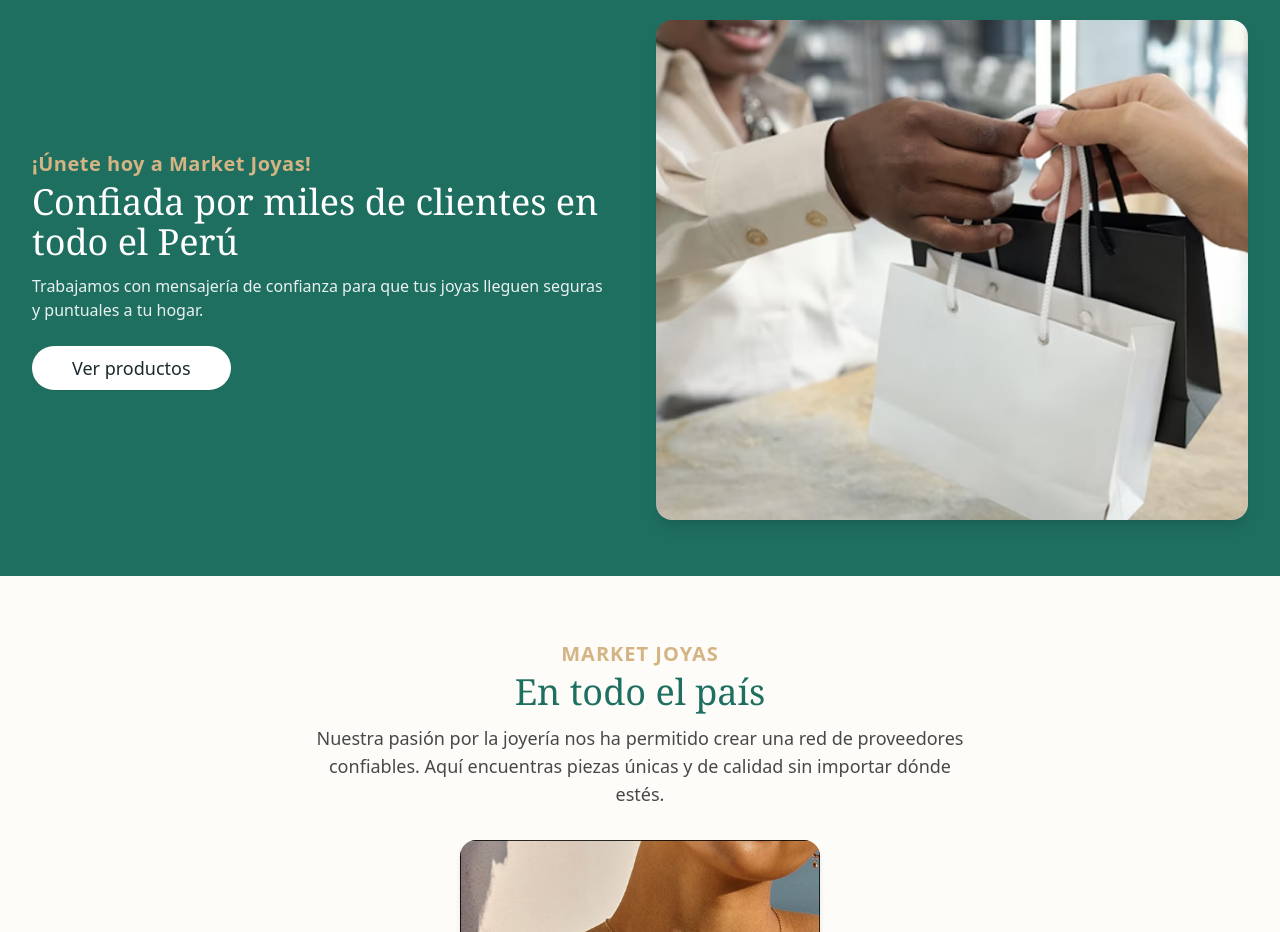
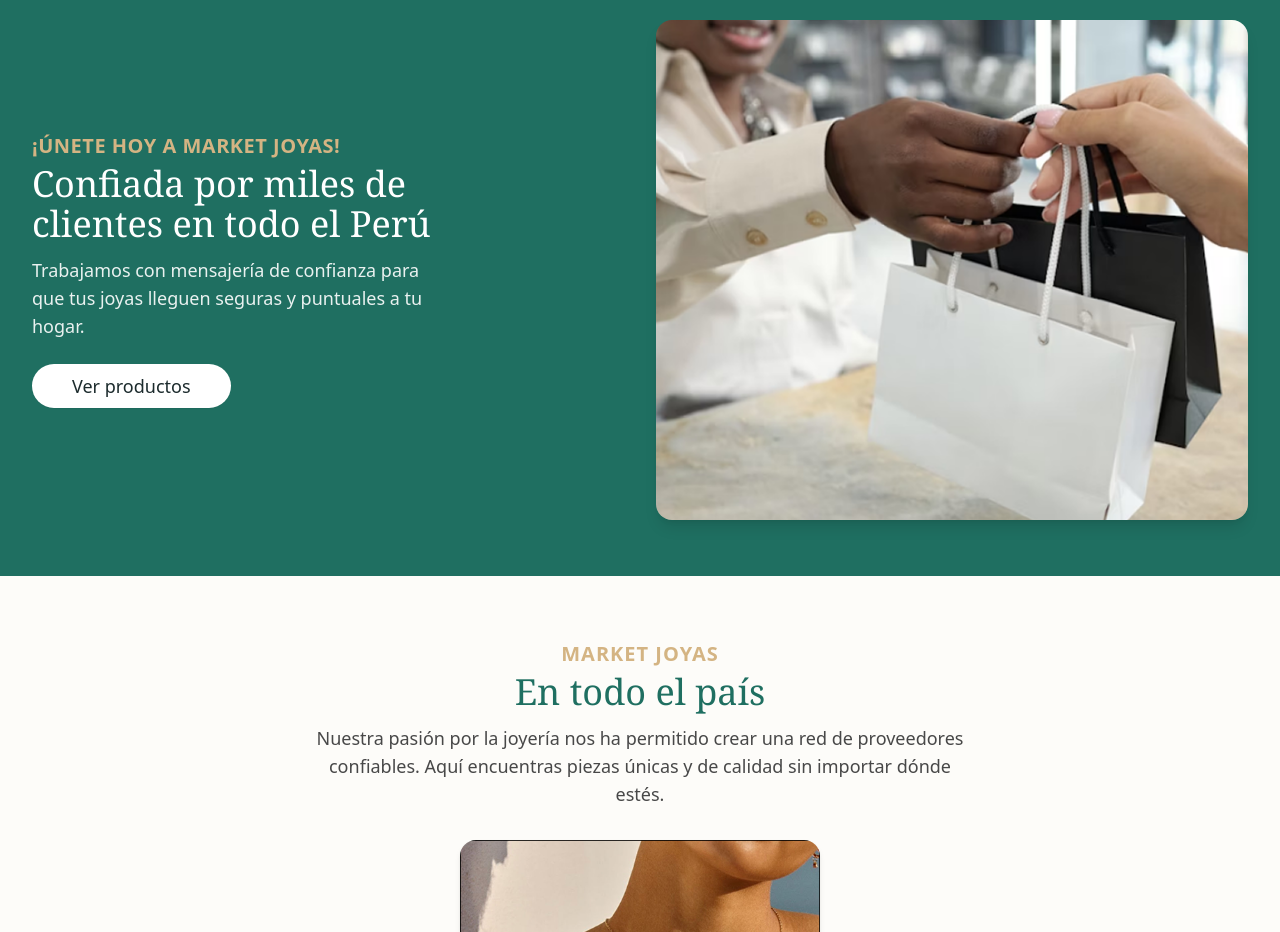
Before and after one commit to Ameteratzu/proyect-marketjoyas, a React (Vite) app: page /nosotros in a window 1280 px wide. Shown: the part 1140-2072 px from the top of the page. Built offline with nearby package versions, Linux system fonts and the light colour scheme.

Commit message:
ADD: se rediseño el texto

```diff
--- a/src/pages/About/components/BandCta.tsx
+++ b/src/pages/About/components/BandCta.tsx
@@ -9,13 +9,13 @@ export default function BandCta({ image = "/src/assets/about/EntregandoProductos
     <section className="bg-primary text-white mt-16 text-center md:text-left">
       <div className="container-p py-10 md:py-14 grid md:grid-cols-2 gap-8 items-center">
         <div className="order-2 md:order-1">
-          <p className="text-accent-warm font-bold text-xl tracking-wide">
+          <p className="text-accent-warm font-bold text-xl tracking-wide uppercase">
             {t("band.kicker")}
           </p>
-          <h3 className="mt-1 font-display text-3xl md:text-4xl">
+          <h3 className="mt-1 font-display text-3xl md:text-4xl max-w-lg">
             {t("band.title")}
           </h3>
-          <p className="mt-3 text-white/90 max-w-xl">{t("band.desc")}</p>
+          <p className="mt-3 text-white/90 max-w-100 text-lg">{t("band.desc")}</p>
           <a href="/productos" className="btn btn-light mt-6 inline-block text-lg">
             {t("band.cta")}
           </a>
```
